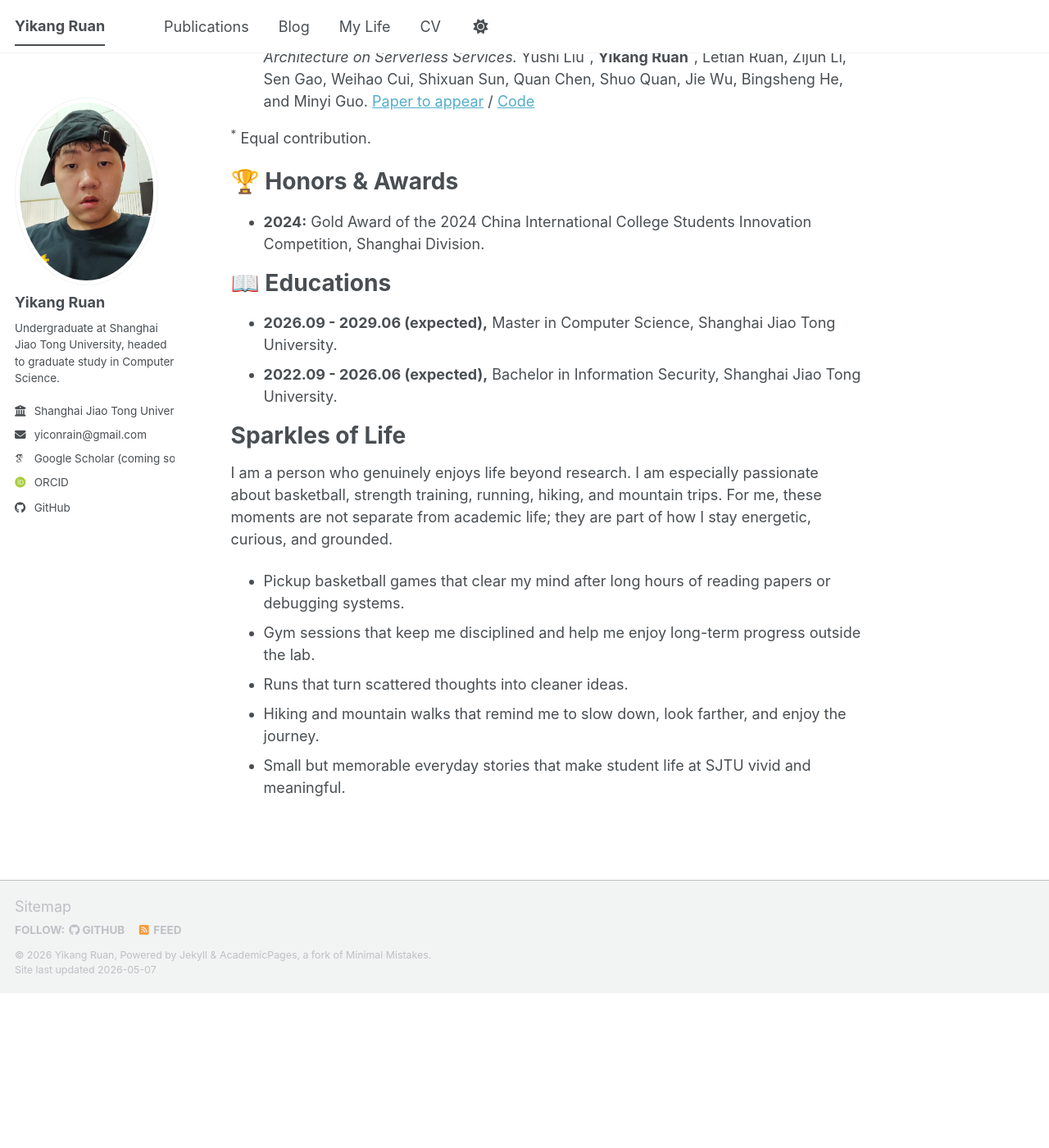
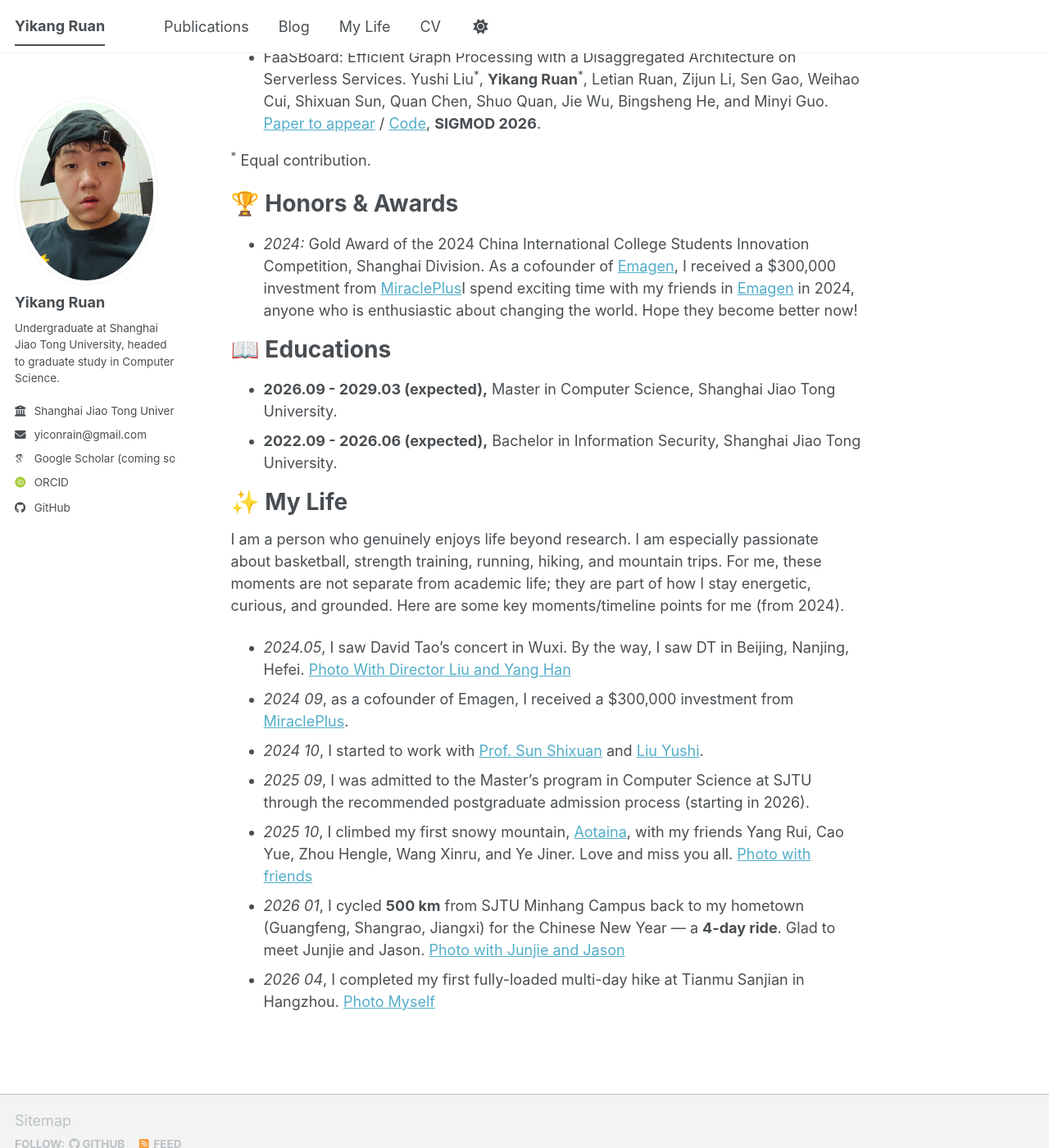
Before and after one commit to YiconRain/YiconRain.github.io, a Jekyll site: the page built from _pages/about.md, in a window 1280 px wide and 1400 px high, scrolled down 499 px. Shown: the whole window at 82% size. Built offline with Jekyll 4.4.1, drawn with Linux system fonts in a browser that asks for light colours; some web fonts are replaced; a script bundle is joined from its source files by our own code; library files that are not in the unit come from our copies; before the commit the page ends 1710 px from its top, so only the background shows below that; some of the changed text lies outside the part shown.

Commit message:
life commit

```diff
--- a/_pages/about.md
+++ b/_pages/about.md
@@ -1,46 +1,49 @@
 ---
 permalink: /
-title: "Yikang Ruan"
+title: "Yikang Ruan (阮亿康)"
 author_profile: true
 redirect_from:
   - /about/
   - /about.html
 ---
 
-I am a senior undergraduate student in Information Security at Shanghai Jiao Tong University (SJTU), class of 2022-2026. Beginning in 2026, I will continue at SJTU as a master's student in Computer Science through 2029.
+I am a senior undergraduate student in Information Security at School of Computer Science, Shanghai Jiao Tong University (SJTU), 2022-2026, work with [Prof. Sun Shixuan](https://shixuansun.github.io/) at the [Emerging Parallel Computing Center](http://epcc.sjtu.edu.cn/). Beginning in 2026, I will continue at SJTU as a master's student in Computer Science through 2029, advised by [Prof. Sun Shixuan](https://shixuansun.github.io/).
 
-My research interests lie in high-performance computing. During my undergraduate studies, I worked on graph computing, especially its integration with serverless computing. I am currently also interested in high-performance LLM systems, with a particular focus on efficient system and kernel design.
+My research interests lie in high-performance computing. During my undergraduate studies, I worked on graph computing and serverless computing. Currently, I am interested in high-performance LLM systems, with a particular focus on efficient system and kernel design.
 
 🔥 News
 ======
 
-- **2026.03:** FaaSBoard was accepted at SIGMOD 2026.
+- *2026.03:* **FaaSBoard** was accepted at SIGMOD'26.
 
 📝 Publications
 ======
 
-- **SIGMOD 2026.** *FaaSBoard: Efficient Graph Processing with a Disaggregated Architecture on Serverless Services.* Yushi Liu<sup>*</sup>, **Yikang Ruan**<sup>*</sup>, Letian Ruan, Zijun Li, Sen Gao, Weihao Cui, Shixuan Sun, Quan Chen, Shuo Quan, Jie Wu, Bingsheng He, and Minyi Guo. [Paper to appear](/files/FaaSBoard_SIGMOD2026_V4mod177.pdf) / [Code](https://github.com/SJTU-Liquid/FaaSBoard)
+- FaaSBoard: Efficient Graph Processing with a Disaggregated Architecture on Serverless Services. Yushi Liu<sup>*</sup>, **Yikang Ruan**<sup>*</sup>, Letian Ruan, Zijun Li, Sen Gao, Weihao Cui, Shixuan Sun, Quan Chen, Shuo Quan, Jie Wu, Bingsheng He, and Minyi Guo. [Paper to appear](/files/FaaSBoard_SIGMOD2026_V4mod177.pdf) / [Code](https://github.com/SJTU-Liquid/FaaSBoard), **SIGMOD 2026**.
 
 <p><sup>*</sup> Equal contribution.</p>
 
 🏆 Honors & Awards
 ======
 
-- **2024:** Gold Award of the 2024 China International College Students Innovation Competition, Shanghai Division.
+- *2024:* Gold Award of the 2024 China International College Students Innovation Competition, Shanghai Division. As a cofounder of [Emagen](https://emagen.ai/), I received a $300,000 investment from [MiraclePlus](https://www.miracleplus.com/)I spend exciting time with my friends in [Emagen](https://emagen.ai/) in 2024, anyone who is enthusiastic about changing the world. Hope they become better now!
+
 
 📖 Educations
 ======
 
-- **2026.09 - 2029.06 (expected),** Master in Computer Science, Shanghai Jiao Tong University.
+- **2026.09 - 2029.03 (expected),** Master in Computer Science, Shanghai Jiao Tong University.
 - **2022.09 - 2026.06 (expected),** Bachelor in Information Security, Shanghai Jiao Tong University.
 
-Sparkles of Life
+✨ My Life
 ======
 
-I am a person who genuinely enjoys life beyond research. I am especially passionate about basketball, strength training, running, hiking, and mountain trips. For me, these moments are not separate from academic life; they are part of how I stay energetic, curious, and grounded.
+I am a person who genuinely enjoys life beyond research. I am especially passionate about basketball, strength training, running, hiking, and mountain trips. For me, these moments are not separate from academic life; they are part of how I stay energetic, curious, and grounded. Here are some key moments/timeline points for me (from 2024).
 
-- Pickup basketball games that clear my mind after long hours of reading papers or debugging systems.
-- Gym sessions that keep me disciplined and help me enjoy long-term progress outside the lab.
-- Runs that turn scattered thoughts into cleaner ideas.
-- Hiking and mountain walks that remind me to slow down, look farther, and enjoy the journey.
-- Small but memorable everyday stories that make student life at SJTU vivid and meaningful.
+- *2024.05*, I saw David Tao's concert in Wuxi. By the way, I saw DT in Beijing, Nanjing, Hefei. [Photo With Director Liu and Yang Han](/files/DT_concert_in_wuxi.jpg)
+- *2024 09*, as a cofounder of Emagen, I received a $300,000 investment from [MiraclePlus](https://www.miracleplus.com/).
+- *2024 10*, I started to work with [Prof. Sun Shixuan](https://shixuansun.github.io/) and [Liu Yushi](https://ziliuziliu.github.io/).
+- *2025 09*, I was admitted to the Master's program in Computer Science at SJTU through the recommended postgraduate admission process (starting in 2026).
+- *2025 10*, I climbed my first snowy mountain, [Aotaina](https://baike.baidu.com/item/%E5%A5%A5%E5%A4%AA%E5%A8%9C/10106794), with my friends Yang Rui, Cao Yue, Zhou Hengle, Wang Xinru, and Ye Jiner. Love and miss you all. [Photo with friends](/files/Aotaina_friends.jpg)
+- *2026 01*, I cycled **500 km** from SJTU Minhang Campus back to my hometown (Guangfeng, Shangrao, Jiangxi) for the Chinese New Year — a **4-day ride**. Glad to meet Junjie and Jason. [Photo with Junjie and Jason](/files/riding_home.jpg)
+- *2026 04*, I completed my first fully-loaded multi-day hike at Tianmu Sanjian in Hangzhou. [Photo Myself](files/tianmu.jpg)
```
Also changed, not shown: files/bibtex1.bib (deleted, +0 -10 lines), files/Aotaina_friends.jpg (added), files/DT_concert_in_wuxi.jpg (added), files/riding_home.jpg (added), files/tianmu.jpg (added), 6 other files.
